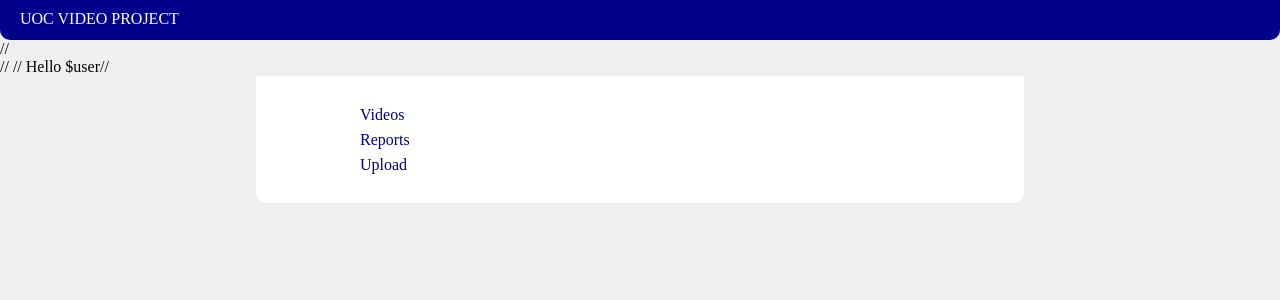
After one commit to MattShearing/consultancy-project, a PHP site: page / in a window 1280 px wide. The commit adds this page. Shown: the top 300 px of the page. Run offline with PHP 8.4, Linux system fonts and the light colour scheme.

Commit message:
added front page
added front page and the backbone for the login system

```diff
--- a/header.php
+++ b/header.php
@@ -1,9 +1,23 @@
 <head>
 
 <?php include 'dbconnect.php'; ?>
-
+<?php
+	$user = '';
+?>
 <link rel="stylesheet" type="text/css" href="/assets/css/style.css">
 
 <div class="nav">
 	<a href="#">UOC Video Project</a>
 </div>
+
+//<div class="account">
+//	<?php
+//
+//		if (!isset('$user')) {
+//			header('Location: index.php');
+//		} else { ?>
+//			<?php echo 'Hello $user';
+//		}
+//
+//	?>
+//</div>
--- /dev/null
+++ b/index.php
@@ -0,0 +1,21 @@
+<html>
+
+<?php
+    include 'header.php';
+?>
+
+    <title>Home</title>
+</head>
+
+
+
+    <body>
+        <div class="container">
+            <ul>
+               <li><a href="videos.php">Videos</a></li>
+               <li><a href="report.php">Reports</a></li>
+               <li><a href="">Upload</a></li>
+            </ul>
+        </div>
+    </body>
+</html>
--- a/listings.php
+++ b/listings.php
@@ -5,7 +5,7 @@
     $result = mysqli_query($con, "SELECT * FROM content");
 ?>
 
-    <title>Home</title>
+    <title>Videos</title>
 </head>
 
 
```
